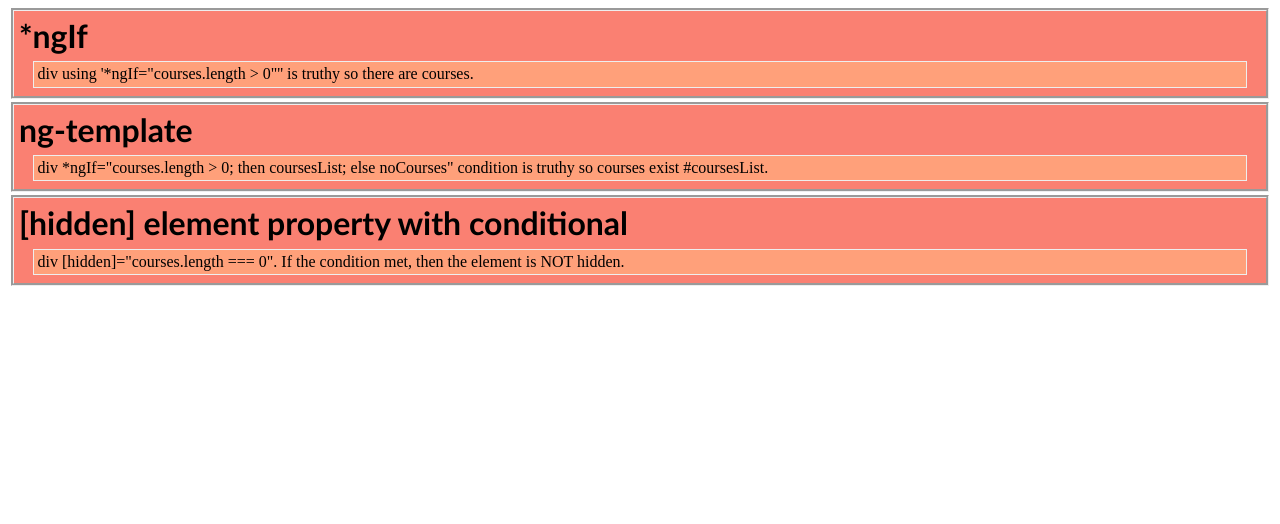
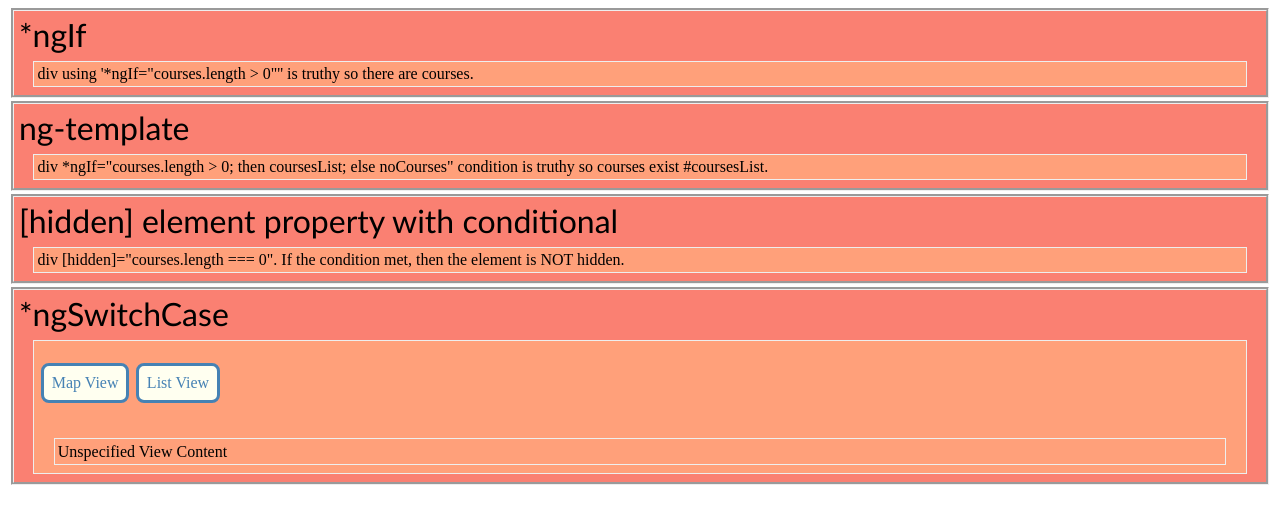
Before and after one commit to clgrogan/Directives-NG, an Angular app: page / in a window 1280 px wide. Shown: the top 524 px of the page. Built offline with nearby package versions, Linux system fonts and the light colour scheme.

Commit message:
ngSwitchCase

```diff
--- a/package.json
+++ b/package.json
@@ -19,6 +19,7 @@
     "@angular/platform-browser": "~9.0.1",
     "@angular/platform-browser-dynamic": "~9.0.1",
     "@angular/router": "~9.0.1",
+    "bootstrap": "^4.5.0",
     "rxjs": "~6.5.4",
     "tslib": "^1.10.0",
     "zone.js": "~0.10.2"
--- a/src/app/app.component.html
+++ b/src/app/app.component.html
@@ -1,3 +1,4 @@
 <main>
   <ng-if></ng-if>
+  <ng-switch-case></ng-switch-case>
 </main>
--- a/src/app/app.component.scss
+++ b/src/app/app.component.scss
@@ -1,3 +1,5 @@
+@import "~bootstrap/dist/css/bootstrap.css";
+
 .ng-section {
   background-color: salmon;
   border-style: groove;
@@ -18,3 +20,24 @@
   border-style: ridge;
   border-width: 0.1rem;
 }
+.pseudo-buttons {
+  list-style: none;
+  display: flex;
+  justify-content: left;
+  align-items: center;
+  padding: 1rem 0 1rem 0;
+}
+
+.pseudo-buttons li {
+  padding: 0.5rem;
+  margin: 0.2rem;
+  border-style: solid;
+  border-radius: 0.5rem;
+  background-color: ivory;
+  color: steelblue;
+}
+
+.active {
+  background-color: steelblue;
+  color: ivory;
+}
--- a/src/app/app.module.ts
+++ b/src/app/app.module.ts
@@ -3,11 +3,13 @@ import { NgModule } from '@angular/core';
 
 import { AppComponent } from './app.component';
 import { NgIfComponent } from './ng-if/ng-if.component';
+import { NgSwitchCaseComponent } from './ng-switch-case/ng-switch-case.component';
 
 @NgModule({
   declarations: [
     AppComponent,
-    NgIfComponent
+    NgIfComponent,
+    NgSwitchCaseComponent
   ],
   imports: [
     BrowserModule
--- /dev/null
+++ b/src/app/ng-switch-case/ng-switch-case.component.html
@@ -0,0 +1,18 @@
+<section class="ng-section">
+  <h2>*ngSwitchCase</h2>
+  <div class="code">
+    <ul class="pseudo-buttons">
+      <li [class.active]="viewMode === 'map'">
+        <a (click)="viewMode = 'map'">Map View</a>
+      </li>
+      <li [class.active]="viewMode === 'list'">
+        <a (click)="viewMode = 'list'">List View</a>
+      </li>
+    </ul>
+    <div class="code" [ngSwitch]="viewMode">
+      <div *ngSwitchCase="'map'">Map View Content</div>
+      <div *ngSwitchCase="'list'">List View Content</div>
+      <div *ngSwitchDefault>Unspecified View Content</div>
+    </div>
+  </div>
+</section>
--- /dev/null
+++ b/src/app/ng-switch-case/ng-switch-case.component.ts
@@ -0,0 +1,10 @@
+import { Component } from "@angular/core";
+
+@Component({
+  selector: "ng-switch-case",
+  templateUrl: "./ng-switch-case.component.html",
+  styleUrls: ["../app.component.scss", "./ng-switch-case.component.scss"],
+})
+export class NgSwitchCaseComponent {
+  viewMode = "fish";
+}
```
Also changed, not shown: src/app/ng-switch-case/ng-switch-case.component.scss (added), 2 other files (tests, documents, lock files or other folders).
